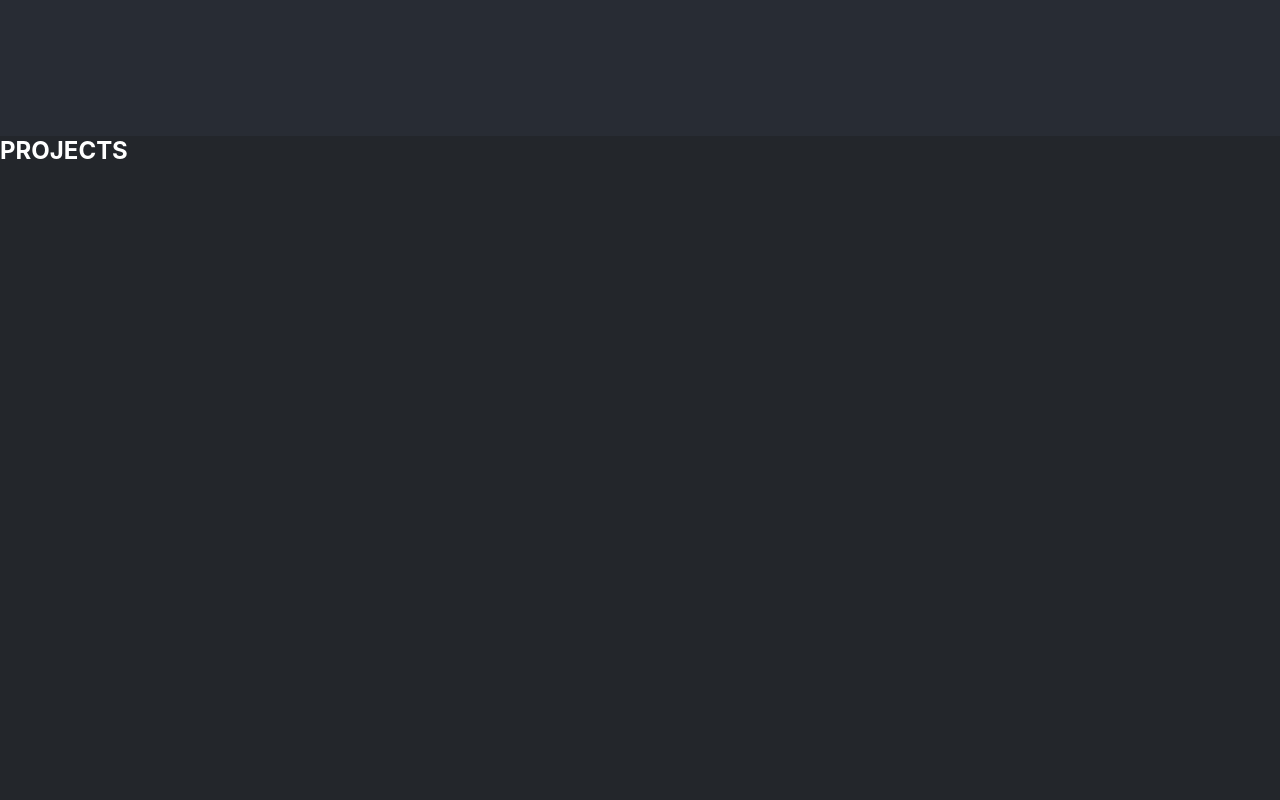
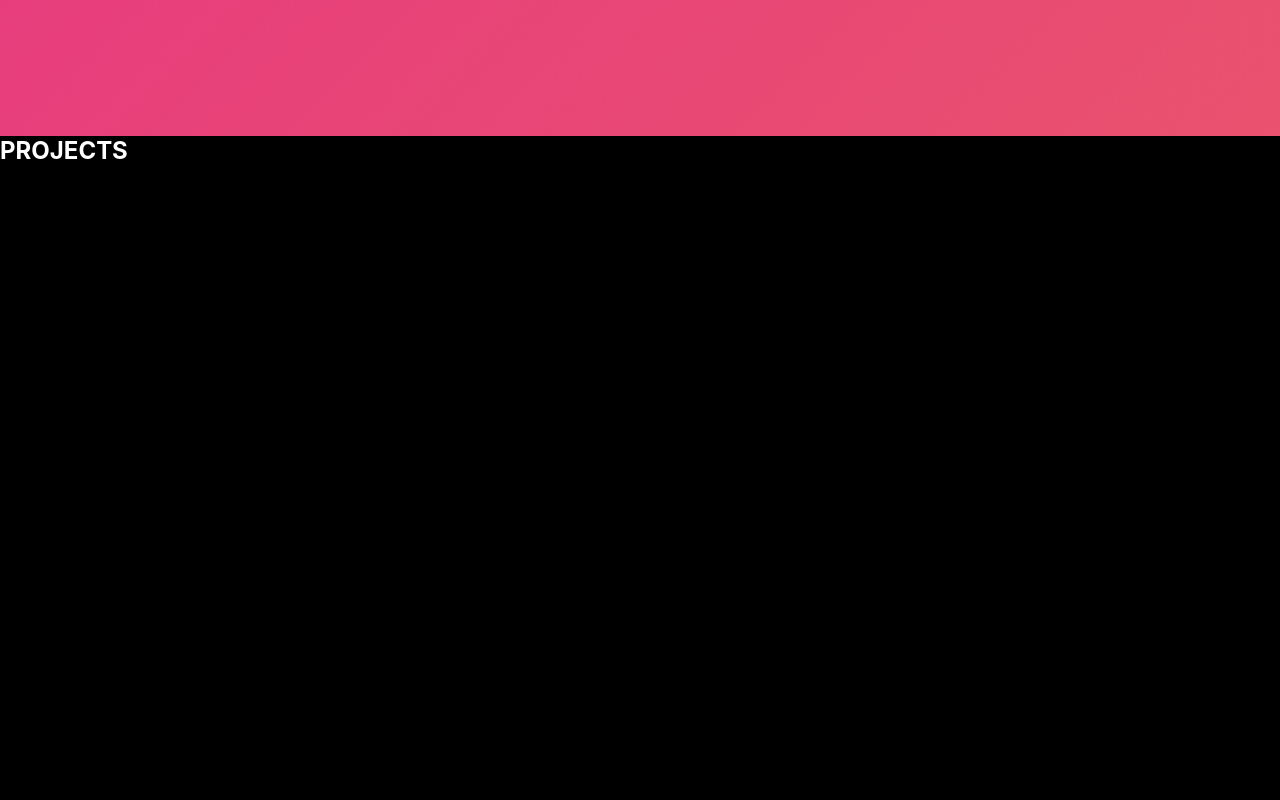
Before and after one commit to JonyHuergo/jhuergo2, a Next.js app: page / in a window 1280 px wide. Shown: the part 720-1520 px from the top of the page. Built offline with nearby package versions, Linux system fonts and the light colour scheme.

Commit message:
Unify pages under Info component

```diff
--- /dev/null
+++ b/components/Info.tsx
@@ -0,0 +1,15 @@
+import Projects from "./Projects";
+import About from "./About";
+import Contact from "./Contact";
+
+const Info = () => {
+    return (
+        <>
+            <Projects/>
+            <About/>
+            <Contact/>
+        </>
+    );
+}
+
+export default Info;
--- a/pages/index.tsx
+++ b/pages/index.tsx
@@ -1,7 +1,8 @@
-import Projects from './projects'
-import About from './about'
-import Contact from './contact'
+import Projects from '../components/Projects'
+import About from '../components/About'
+import Contact from '../components/Contact'
 import styles from '../styles/Home.module.css'
+import Info from '../components/Info'
 
 export default function Home() {
   return (
@@ -11,9 +12,7 @@ export default function Home() {
       <h2>desarrollador Front End y estudiante de Ingeniería Informática</h2>
       <a href="#contact"><button type="button" className="contact-button">CONTACTAME</button></a>
     </section>
-    <Projects/>
-    <About/>
-    <Contact/>
+    <Info/>
     </>
   )
 }
--- a/styles/globals.css
+++ b/styles/globals.css
@@ -22,10 +22,40 @@ html {
 }
 
 body {
+  font-family: -apple-system, BlinkMacSystemFont, 'Segoe UI', 'Roboto', 'Oxygen',
+      'Ubuntu', 'Cantarell', 'Fira Sans', 'Droid Sans', 'Helvetica Neue', sans-serif;
+  background: linear-gradient(-45deg, #12c2e9, #c471ed, #f64f59);
+  /* background: linear-gradient(-45deg, #ee7752, #e73c7e, #23a6d5, #23d5ab); */
+  background: linear-gradient(-45deg, #ee7752, #e73c7e, #2376d5, #5823d5);
+  /* background: linear-gradient(-45deg, #cc2af5, #e73c7e, #23a6d5, #23d5ab); */
+  /* background: linear-gradient(-45deg, #cc2af5, #e73c7e, #1588b3, #19ad8b); */
+  /* background: linear-gradient(-45deg, #2a65a8, #2b0a79, #1F0322); */
+  background-size: 600% 600%;
+  animation: gradient 20s ease infinite;
+  height: 100vh;
+  /* color: #1F0322; */
+  color: white;
+}
+
+@keyframes gradient {
+  0% {
+    background-position: 0% 50%;
+  }
+
+  50% {
+    background-position: 100% 50%;
+  }
+
+  100% {
+    background-position: 0% 50%;
+  }
+}
+
+/* body {
   color: var(--neutral-clr);
   font-family: -apple-system, BlinkMacSystemFont, 'Segoe UI', 'Roboto', 'Oxygen',
     'Ubuntu', 'Cantarell', 'Fira Sans', 'Droid Sans', 'Helvetica Neue', sans-serif;
-}
+} */
 
 section {
   min-height: 100vh;
@@ -70,7 +100,7 @@ nav a {
 /* ///////// */
 /* Home */
 .header {
-  background-color: var(--primary-clr-lt);
+  /* background-color: var(--primary-clr-lt); */
   display: flex;
   flex-direction: column;
   align-items: center;
@@ -94,7 +124,7 @@ nav a {
   font-size: calc(7.5px + 1.5vw);
   color: var(--secondary-clr);
   border-width: 2px;
-  border-color: var(--secondary-clr);
+  /* border-color: var(--secondary-clr); */
   border-radius: 10px;
   background-color: transparent;
   align-items: center;
@@ -104,12 +134,12 @@ nav a {
 .contact-button:hover {
   color: var(--primary-clr-lt);
   border-color: var(--secondary-clr);
-  background-color: var(--secondary-clr);
+  /* background-color: var(--secondary-clr); */
 }
 /* ///////// */
 /* Projects */
 .projects {
-  background-color: var(--primary-clr-dk);
+  background-color: black;
 }
 
 /* ///////// */
```
Also changed, not shown: components/About.tsx (renamed from pages/about.tsx), components/Contact.tsx (renamed from pages/contact.tsx), components/Projects.tsx (renamed from pages/projects.tsx).
